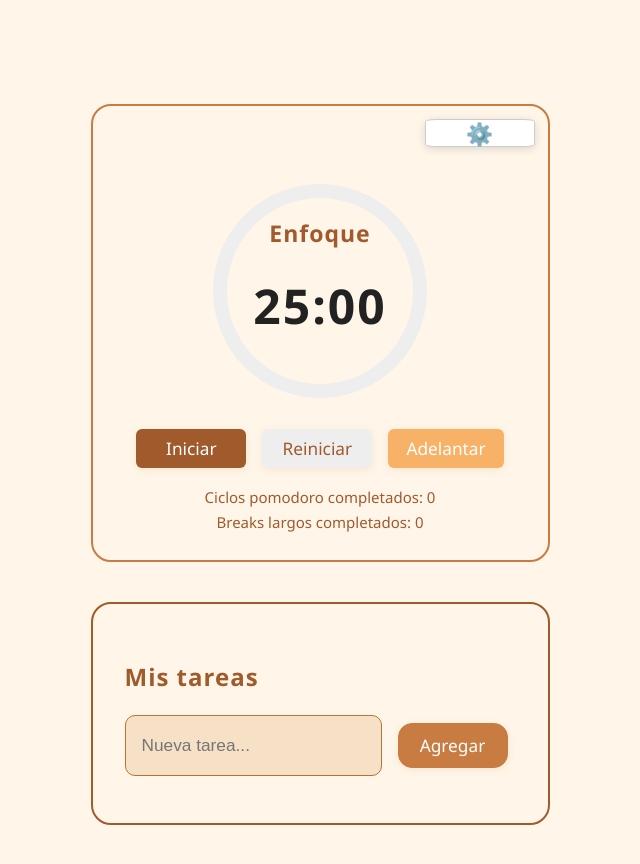
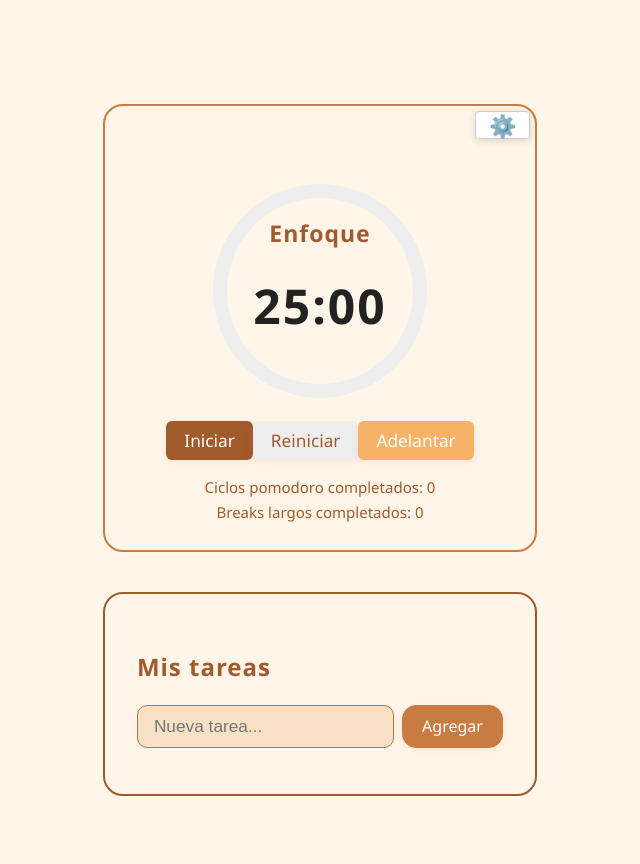
Before and after one commit to CoffeeBe4r/safespace, a React (Vite) app: page / in a window 1280 px wide. Shown: the top 864 px of the page, without its empty margins (320-960 px from the left). Built offline with nearby package versions, Linux system fonts and the light colour scheme.

Commit message:
style: update button styles for improved layout and consistency in Pomodoro component

```diff
--- a/src/components/Pomodoro/Pomodoro.css
+++ b/src/components/Pomodoro/Pomodoro.css
@@ -34,15 +34,18 @@
 
 .buttons {
   margin-top: 1rem;
+  margin: 1rem;
+  font-size: 1.08em;
+  font-weight: 500;
+  border-radius: 14px;
+  gap: 0.5rem;
+  display: flex;
+  min-width: 10px;
 }
 
 button {
   /* ...hereda estilos globales... */
-  margin: 0.5rem;
-  font-size: 1.08em;
-  font-weight: 500;
-  border-radius: 14px;
-  min-width: 110px;
+min-width: 30px;
 }
 
 button:active {
```
